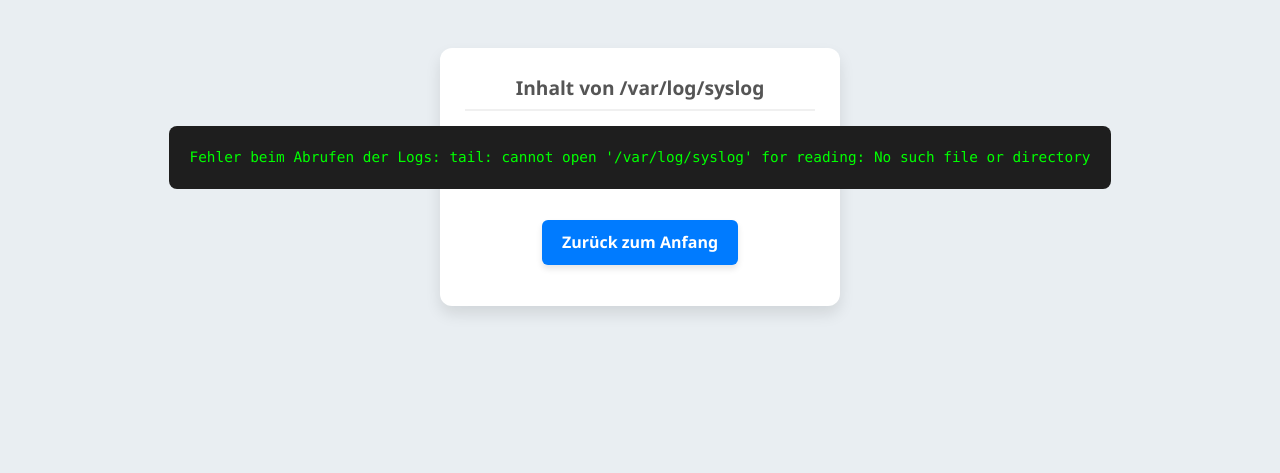
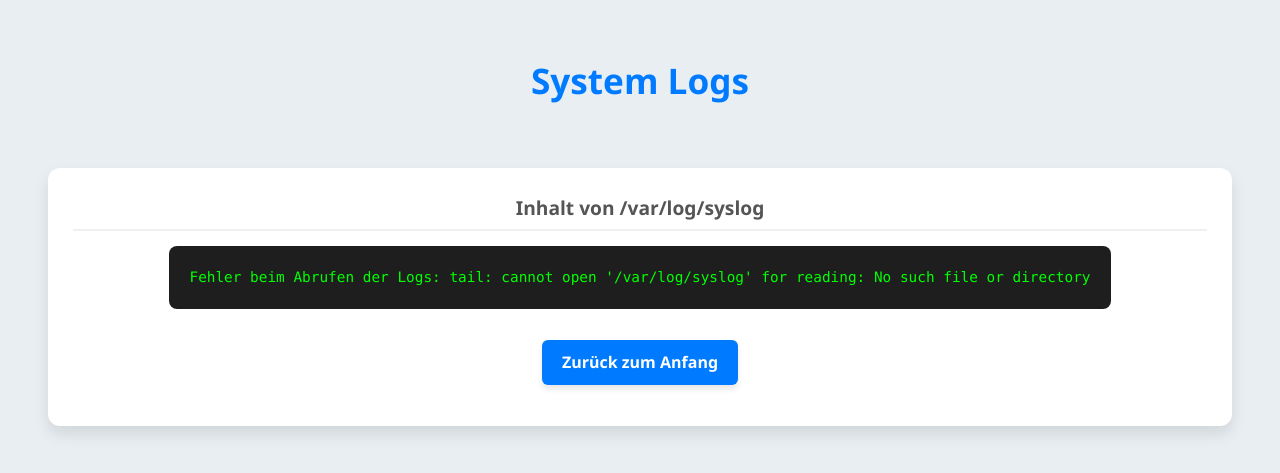
Before and after one commit to NikiDev007/Html-school-project-rasp-pi-2025, a Flask app: page /logs in a window 1280 px wide. Shown: the top 473 px of the page. Run offline with Flask 3, Linux system fonts and the light colour scheme.

Commit message:
changes to logs.html layout

```diff
--- a/pi-dashboard/templates/logs.html
+++ b/pi-dashboard/templates/logs.html
@@ -8,8 +8,9 @@
 </head>
 
 <body>
+    <h1>System Logs</h1>
     <div class="main-content-wrapper">
-        <div class="content-section">
+        <div class="content-section" style="max-width: 1200px; flex: 1 1 100%;">
             <h2>Inhalt von /var/log/syslog</h2>
             <div class="log-container">
                 <pre>{{ log_content }}</pre>
```
